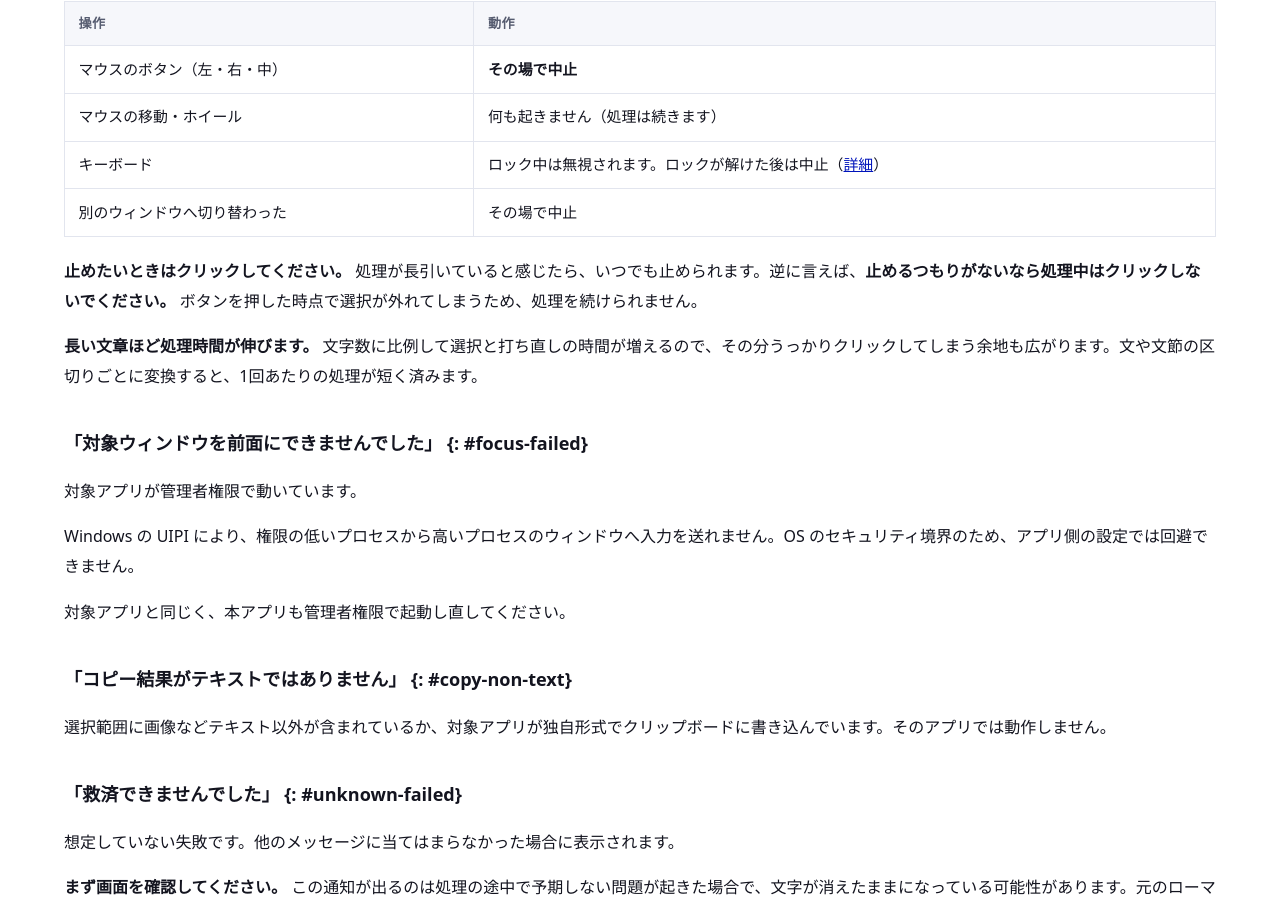
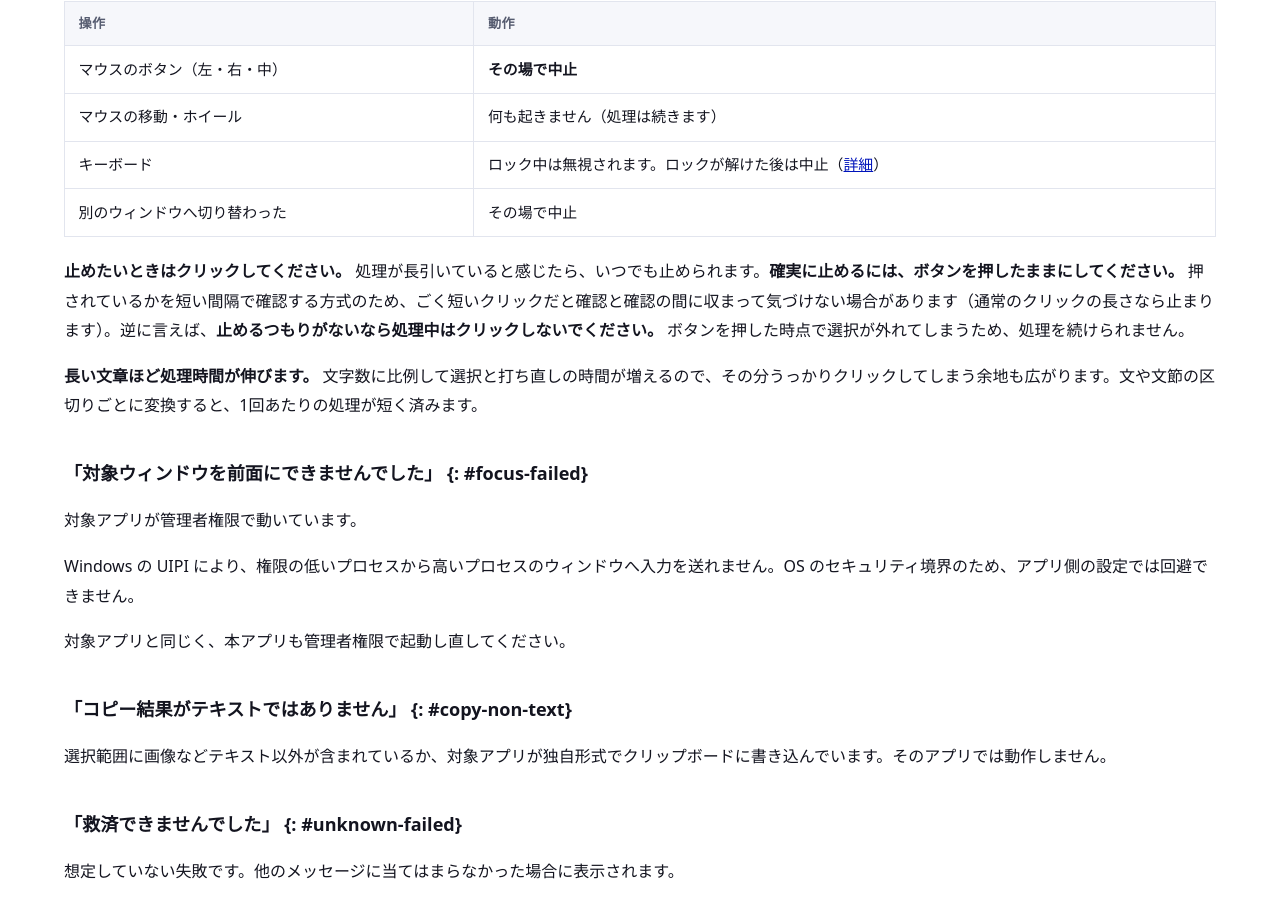
Before and after one commit to moappsupport/ro-maji_IME_Rescue, a Jekyll site: the page built from troubleshooting.md, in a window 1280 px wide and 900 px high, scrolled down 7606 px. Built offline with Jekyll 4.4.1, drawn with Linux system fonts in a browser that asks for light colours.

```diff
--- a/troubleshooting.md
+++ b/troubleshooting.md
@@ -244,7 +244,7 @@ Bandeikimasu            → B案で行きます
 | キーボード | ロック中は無視されます。ロックが解けた後は中止（[詳細](#keyboard-blocked-briefly)） |
 | 別のウィンドウへ切り替わった | その場で中止 |
 
-**止めたいときはクリックしてください。** 処理が長引いていると感じたら、いつでも止められます。逆に言えば、**止めるつもりがないなら処理中はクリックしないでください。** ボタンを押した時点で選択が外れてしまうため、処理を続けられません。
+**止めたいときはクリックしてください。** 処理が長引いていると感じたら、いつでも止められます。**確実に止めるには、ボタンを押したままにしてください。** 押されているかを短い間隔で確認する方式のため、ごく短いクリックだと確認と確認の間に収まって気づけない場合があります（通常のクリックの長さなら止まります）。逆に言えば、**止めるつもりがないなら処理中はクリックしないでください。** ボタンを押した時点で選択が外れてしまうため、処理を続けられません。
 
 **長い文章ほど処理時間が伸びます。** 文字数に比例して選択と打ち直しの時間が増えるので、その分うっかりクリックしてしまう余地も広がります。文や文節の区切りごとに変換すると、1回あたりの処理が短く済みます。
 
```
